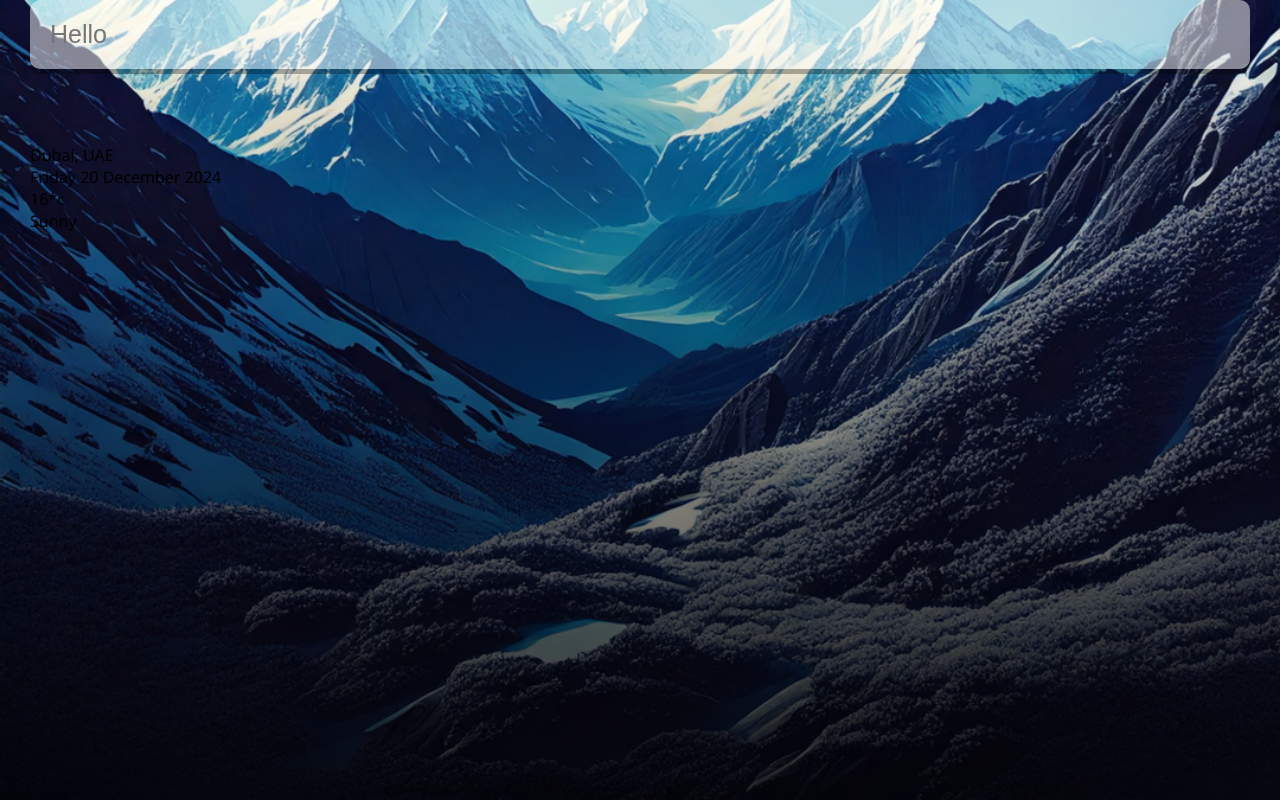
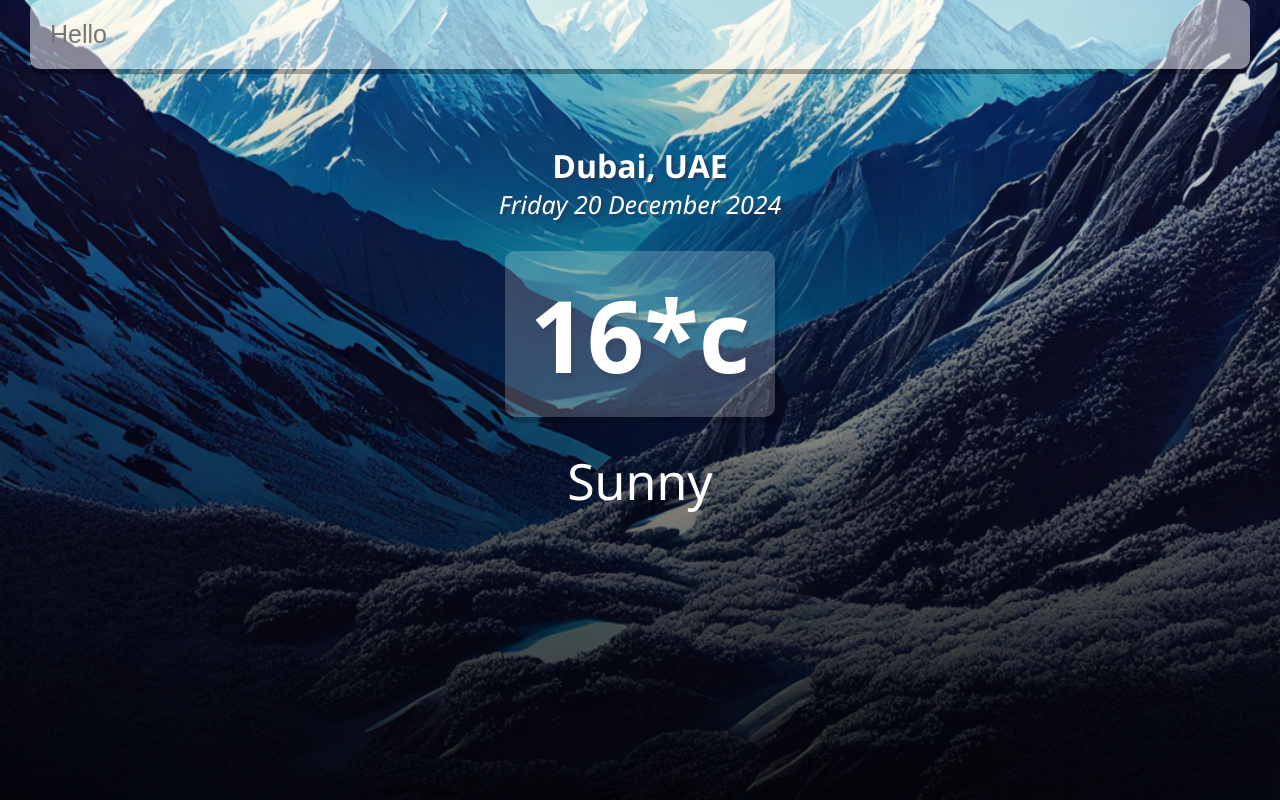
Before and after one commit to Harriet2004/WeatherApp, a React (Create React App) app: page / in a window 1280 px wide. Built offline with nearby package versions, Linux system fonts and the light colour scheme.

Commit message:
Designed the location and weather box for styling

```diff
--- a/src/index.css
+++ b/src/index.css
@@ -50,3 +50,44 @@ body {
 .search-box .search-bar:focus {
   background-color: rgba(255, 255, 255, 0.75);
 }
+
+.location-box .location {
+  font-size: 32px;
+  text-align: center;
+  color: rgb(255, 255, 255);
+  font-weight: 600;
+  text-shadow: 3px 3px rgba(50, 50, 75, 0.5);
+}
+
+.location-box .date {
+  color: white;
+  font-size: 25px;
+  text-align: center;
+  font-weight: 300;
+  font-style: italic;
+  text-shadow: 3px 3px rgba(50, 50, 75, 0.5);
+}
+
+.weather-box {
+  text-align: center;
+}
+
+.weather-box .temp {
+  color: white;
+  font-size: 100px;
+  font-weight: 800;
+  display: inline-block;
+  position: relative;
+  margin: 30px auto;
+  padding: 15px 25px;
+  background-color: rgba(255, 255, 255, 0.2);
+  border-radius: 10px;
+  box-shadow: 3px 6px rgba(0, 0, 0, 0.2);
+  text-shadow: 3px 6px rgba(50, 50, 70, 0.2);
+}
+
+.weather-box .climate {
+  color: white;
+  font-size: 50px;
+  font-weight: 500;
+}
```
